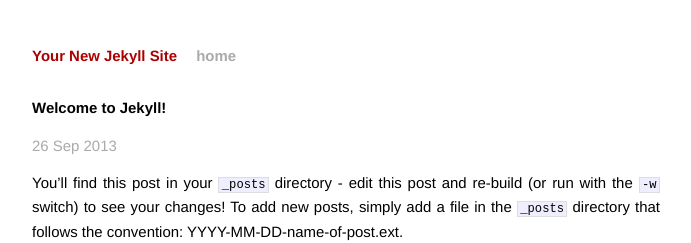
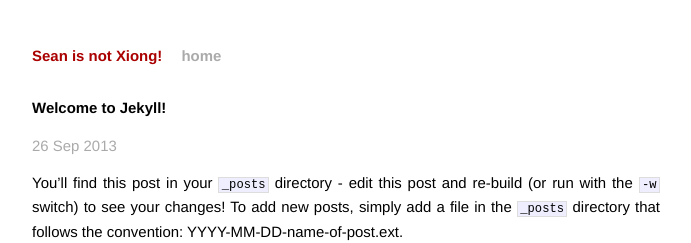
Before and after one commit to xujihui1985/xujihui1985.github.io, a Jekyll site: the page built from _posts/2013-09-26-welcome-to-jekyll.markdown, in a window 1280 px wide. Shown: the top 243 px of the page, without its empty margins (294-985 px from the left). Built offline with Jekyll 4.4.1, drawn with Linux system fonts in a browser that asks for light colours; Markdown is read by kramdown in place of the engine named in the settings.

Commit message:
change title

```diff
--- a/_config.yml
+++ b/_config.yml
@@ -1,4 +1,4 @@
-name: Your New Jekyll Site
+name: Sean is not Xiong!
 markdown: redcarpet
 pygments: true
 safe: true
```
